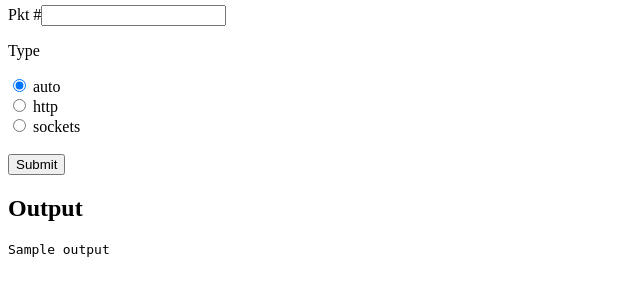
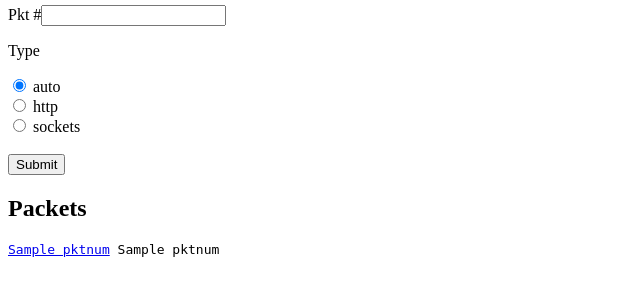
Before and after one commit to h4sh5/shark-in-a-bottle, a Flask app: template templates/show.html in a window 1280 px wide. Shown: the part 136-436 px from the top of the page, without its empty margins (0-640 px from the left). Run offline with Flask 2, Linux system fonts and the light colour scheme; the template is opened without the code that fills it: most values are stand-ins (such as "Sample title", 1, 10 or a date in 2020).

Commit message:
improved pkt display with clickable links

```diff
--- a/templates/show.html
+++ b/templates/show.html
@@ -11,8 +11,6 @@
 		<p>Filter <input name=filter></p>
 		<p><input value=Go type=submit></p>
 	</form>
-
-
 
 {#
 	<h2>protocol statistics</h2>
@@ -49,8 +47,14 @@
 
 	</form>
 
-	<h2>Output</h2>
-	<pre>{{output}}</pre>
+	<h2>Packets</h2>
+	<div id=packets style="font-family: monospace;">
+		{% for pktnum in packets %}
+		<span><a href=/show/{{filename}}/{{pktnum}}>{{pktnum}}</a> {{packets[pktnum]}}</span><br>
+		{% endfor %}
+
+	</div>
+
 
 </body>
 </html>
```
